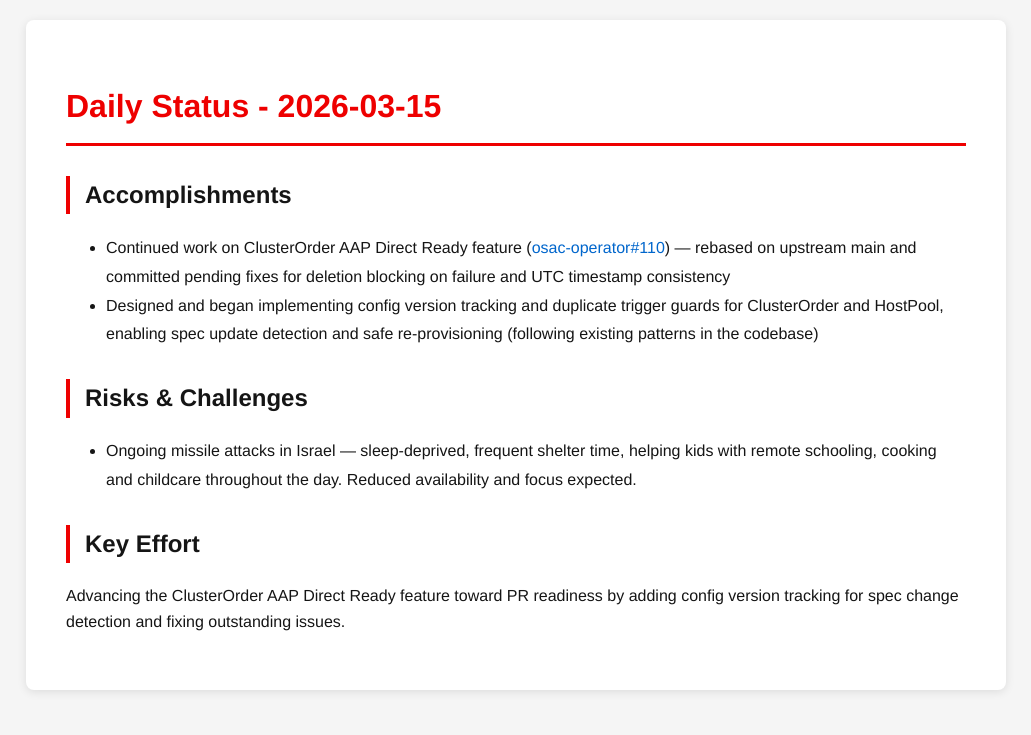
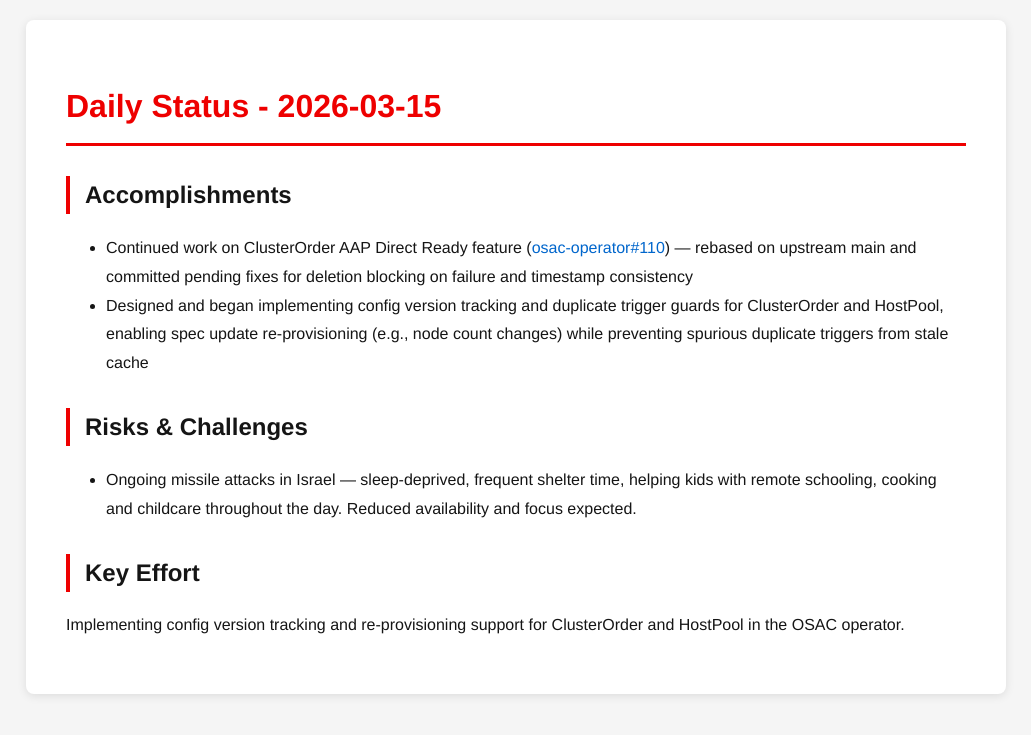
Before and after one commit to tzvatot/daily-status, a Jekyll site: the page built from 2026-03-15.md, in a window 1280 px wide. Shown: the top 735 px of the page, without its empty margins (124-1155 px from the left). Built offline with Jekyll 4.4.1, drawn with Linux system fonts in a browser that asks for light colours.

Commit message:
Daily status update - 2026-03-15

```diff
--- a/2026-03-15.md
+++ b/2026-03-15.md
@@ -7,11 +7,11 @@
 # Daily Status - 2026-03-15
 
 ## Accomplishments
-- Continued work on ClusterOrder AAP Direct Ready feature ([osac-operator#110](https://github.com/osac-project/osac-operator/pull/110)) — rebased on upstream main and committed pending fixes for deletion blocking on failure and UTC timestamp consistency
-- Designed and began implementing config version tracking and duplicate trigger guards for ClusterOrder and HostPool, enabling spec update detection and safe re-provisioning (following existing patterns in the codebase)
+- Continued work on ClusterOrder AAP Direct Ready feature ([osac-operator#110](https://github.com/osac-project/osac-operator/pull/110)) — rebased on upstream main and committed pending fixes for deletion blocking on failure and timestamp consistency
+- Designed and began implementing config version tracking and duplicate trigger guards for ClusterOrder and HostPool, enabling spec update re-provisioning (e.g., node count changes) while preventing spurious duplicate triggers from stale cache
 
 ## Risks & Challenges
 - Ongoing missile attacks in Israel — sleep-deprived, frequent shelter time, helping kids with remote schooling, cooking and childcare throughout the day. Reduced availability and focus expected.
 
 ## Key Effort
-Advancing the ClusterOrder AAP Direct Ready feature toward PR readiness by adding config version tracking for spec change detection and fixing outstanding issues.
+Implementing config version tracking and re-provisioning support for ClusterOrder and HostPool in the OSAC operator.
```
